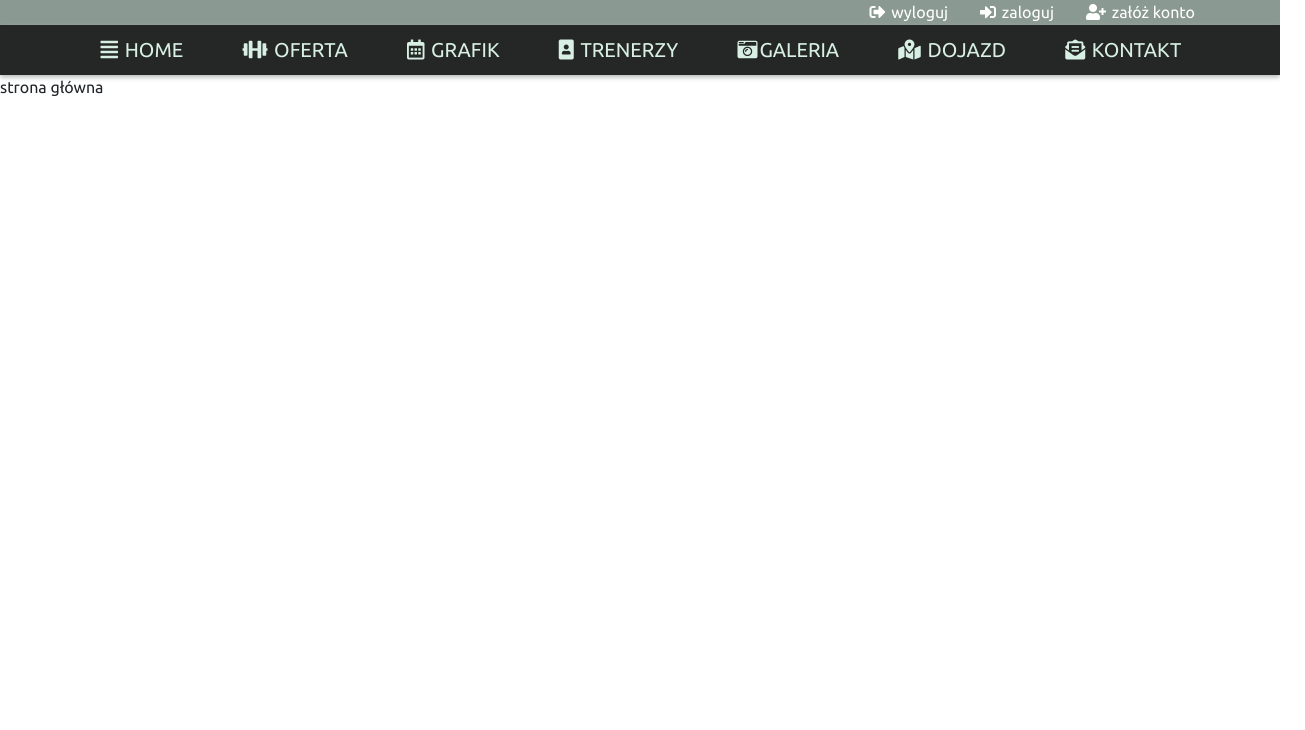
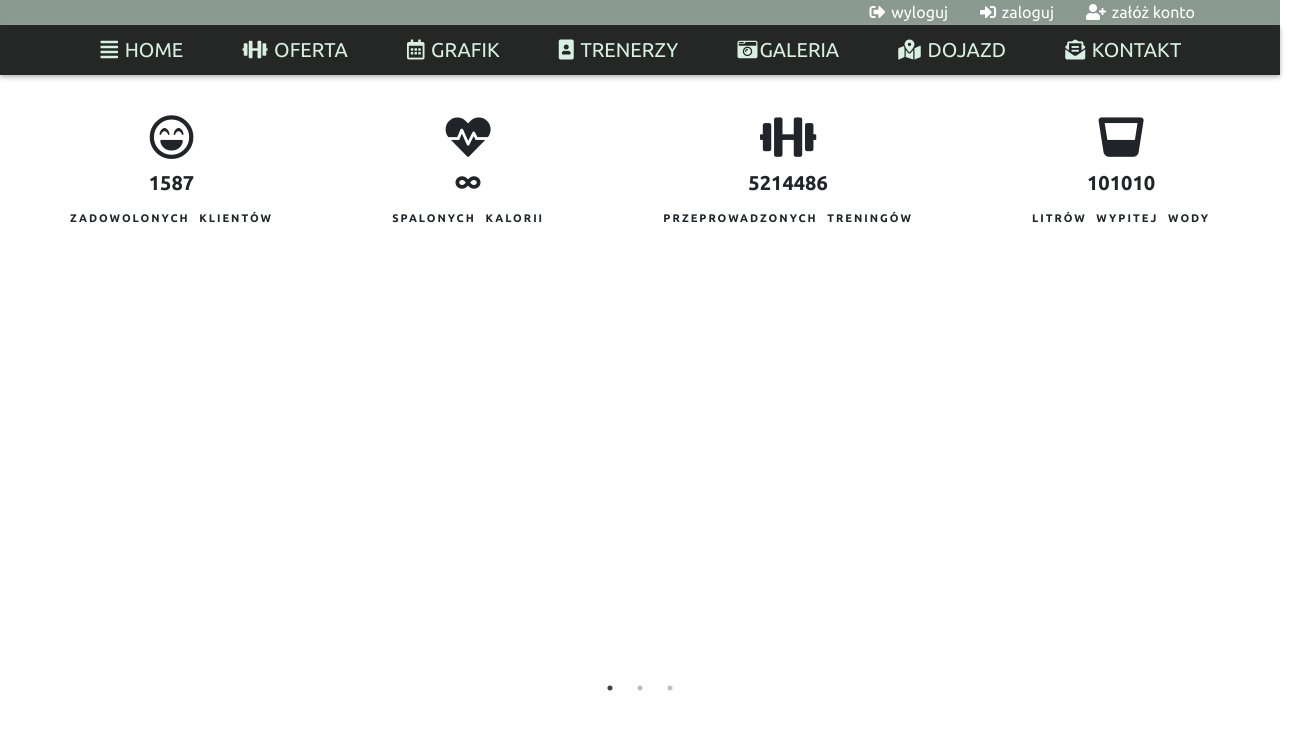
Before and after one commit to tomasztuleja/First-App-React, a React (Create React App) app: page / in a window 1280 px wide. Shown: the top 730 px of the page, 1305 px wide, since content can reach past the window. Built offline with nearby package versions, Linux system fonts and the light colour scheme.

Commit message:
add static statistics on the homepage, install and use react-slick-carousel to make a slider

```diff
--- a/package.json
+++ b/package.json
@@ -6,7 +6,9 @@
     "node-sass": "^4.12.0",
     "react": "^16.8.6",
     "react-dom": "^16.8.6",
-    "react-scripts": "3.0.1"
+    "react-scripts": "3.0.1",
+    "react-slick": "^0.24.0",
+    "slick-carousel": "^1.8.1"
   },
   "scripts": {
     "start": "react-scripts start",
--- a/public/index.html
+++ b/public/index.html
@@ -34,6 +34,11 @@
   <link rel="stylesheet" href="https://use.fontawesome.com/releases/v5.8.1/css/all.css"
     integrity="sha384-50oBUHEmvpQ+1lW4y57PTFmhCaXp0ML5d60M1M7uH2+nqUivzIebhndOJK28anvf" crossorigin="anonymous">
 
+  <!-- add react slick -->
+  <link rel="stylesheet" type="text/css" charset="UTF-8"
+    href="https://cdnjs.cloudflare.com/ajax/libs/slick-carousel/1.6.0/slick.min.css" />
+  <link rel="stylesheet" type="text/css"
+    href="https://cdnjs.cloudflare.com/ajax/libs/slick-carousel/1.6.0/slick-theme.min.css" />
 
 </head>
 
--- a/src/App.js
+++ b/src/App.js
@@ -2,6 +2,7 @@ import React from 'react';
 import Homepage from './components/homepage/homepage';
 import Header from './components/header/header';
 import Navbar from './components/navbar/navbar';
+
 
 
 // Some comment...
--- a/src/components/header/header.scss
+++ b/src/components/header/header.scss
@@ -30,7 +30,7 @@
             }
 
             &:hover {
-                background-color: $my_gray;
+                background-color: $color_5;
                 color: $base_color;
 
             }
--- a/src/components/homepage/homepage.js
+++ b/src/components/homepage/homepage.js
@@ -1,12 +1,14 @@
 import React, { Component } from 'react';
-import Navbar from '../navbar/navbar';
+import My_Slider from '../slider/slider';
+import Statistics from '../statistics/statistics';
 
 class Homepage extends Component {
     state = {}
     render() {
         return (
             <div>
-                strona główna
+                <Statistics />
+                <My_Slider />
             </div>
         );
     }
--- a/src/components/navbar/navbar.scss
+++ b/src/components/navbar/navbar.scss
@@ -1,13 +1,12 @@
 @import "../../style/variables";
 
 .navbar {
-    background-color: $my_gray;
+    background-color: $color_5;
     box-shadow: 0px 2px 5px 0px rgba(177, 177, 177, 1);
 
 
     .container {
         color: $base_color;
-        height: 100%;
 
         .menu {
             width: 100%;
@@ -25,7 +24,7 @@
                 margin: 0 auto;
                 height: 100%;
                 padding: 2px 15px;
-                transition: 0.5s all;
+                transition: 0.7s all;
                 position: relative;
 
                 i {
@@ -33,8 +32,7 @@
                 }
 
                 &:hover {
-                    background-color: $base_color;
-                    color: $my_gray;
+                    transform: scale(1.2);
                 }
             }
         }
--- /dev/null
+++ b/src/components/slider/slider.js
@@ -0,0 +1,41 @@
+import React, { Component } from 'react';
+import Slider from "react-slick";
+import "./slider.scss";
+
+class My_Slider extends Component {
+    state = {}
+    render() {
+        let slidersettings = {
+            dots: true,
+            infinite: true,
+            speed: 500,
+            slidesToShow: 1,
+            slidesToScroll: 1,
+            fade: true,
+        };
+        return (
+            <div className="homepage">
+                <div className="homepage-slider">
+
+                    <Slider {...slidersettings}>
+
+                        {/* first photo */}
+                        <div className="item" style={{ backgroundImage: `url(https://www.bslnutrition.com/wp-content/uploads/2017/07/bigstock-Training-Together-And-Staying-133016918.jpg)` }}>
+                        </div>
+
+                        {/* second photo */}
+                        <div className="item" style={{ backgroundImage: `url(https://previews.123rf.com/images/dolgachov/dolgachov1609/dolgachov160906487/62579892-fitness-sport-dance-and-lifestyle-concept-group-of-smiling-people-with-coach-dancing-zumba-in-gym-or.jpg)` }}>
+                        </div>
+
+                        {/* third photo */}
+                        <div className="item" style={{ backgroundImage: `url(https://www.mayfairclubs.com/wp-content/uploads/2015/05/groupfitness-1600x400.jpg)` }}>
+                        </div>
+
+                    </Slider>
+                </div>
+            </div >
+        );
+    }
+}
+
+export default My_Slider;
--- /dev/null
+++ b/src/components/slider/slider.scss
@@ -0,0 +1,21 @@
+@import "~slick-carousel/slick/slick.css";
+@import "~slick-carousel/slick/slick-theme.css";
+
+.homepage-slider {
+
+    .item {
+        display: flex;
+        width: 100%;
+        height: 400px;
+        align-items: center;
+        background-repeat: no-repeat;
+        background-size: cover;
+        background-position: center center;
+        will-change: transform;
+
+
+
+    }
+
+
+}
--- /dev/null
+++ b/src/components/statistics/statistics.js
@@ -0,0 +1,72 @@
+import React, { Component } from 'react';
+import "./statistics.scss"
+
+class Statistics extends Component {
+    state = {}
+    render() {
+        return (
+            <div className="container">
+                {/* all items */}
+                <div className="statistic-items">
+
+                    {/* first statistic-item */}
+                    <div className="statistic-item">
+                        <div className="icon">
+                            <i class="far fa-laugh-beam"></i>
+                        </div>
+                        <div className="count">
+                            1587
+                        </div>
+                        <div className="item">
+                            zadowolonych klientów
+                         </div>
+                    </div>
+
+                    {/* second statistic item */}
+                    <div className="statistic-item">
+                        <div className="icon">
+                            <i class="fas fa-heartbeat"></i>
+                        </div>
+                        <div className="count">
+                            <i class="fas fa-infinity"></i>
+                        </div>
+                        <div className="item">
+                            spalonych kalorii
+                         </div>
+                    </div>
+
+                    {/* third statistic item */}
+                    <div className="statistic-item">
+                        <div className="icon">
+                            <i class="fas fa-dumbbell"></i>
+                        </div>
+                        <div className="count">
+                            5214486
+                        </div>
+                        <div className="item">
+                            przeprowadzonych treningów
+                         </div>
+                    </div>
+
+                    {/* fourth statistics item */}
+                    <div className="statistic-item">
+                        <div className="icon">
+                            <i class="fas fa-glass-whiskey"></i>
+                        </div>
+                        <div className="count">
+                            101010
+                        </div>
+                        <div className="item">
+                            litrów wypitej wody
+                         </div>
+                    </div>
+
+
+                </div>
+            </div>
+
+        );
+    }
+}
+
+export default Statistics;
--- /dev/null
+++ b/src/components/statistics/statistics.scss
@@ -0,0 +1,41 @@
+.statistic-items {
+    display: flex;
+    justify-content: space-between;
+    align-items: center;
+    width: 100%;
+    margin: 0 auto;
+    padding: 40px 0;
+
+    margin:last-child {
+        margin: 0;
+
+    }
+
+    .statistic-item {
+        text-align: center;
+        text-transform: uppercase;
+        font-weight: bold;
+
+
+        .icon {
+            margin: 0 auto;
+
+            i {
+                font-size: 45px;
+            }
+        }
+
+        .count {
+            margin: 8px 0 0 0;
+            font-size: 20px;
+        }
+
+        .item {
+            margin: 12px 0 0 0;
+            font-size: 11px;
+            letter-spacing: 2px;
+            word-spacing: 5px;
+        }
+
+    }
+}
--- a/src/style/_variables.scss
+++ b/src/style/_variables.scss
@@ -5,4 +5,4 @@ $color_1: #b0c4b9;
 $color_2: #8a9991;
 $color_3: #66706b;
 $color_4: #444a47;
-$my_gray: #242726;
+$color_5: #242726;
```
Also changed, not shown: 1 other file (tests, documents, lock files or other folders).
